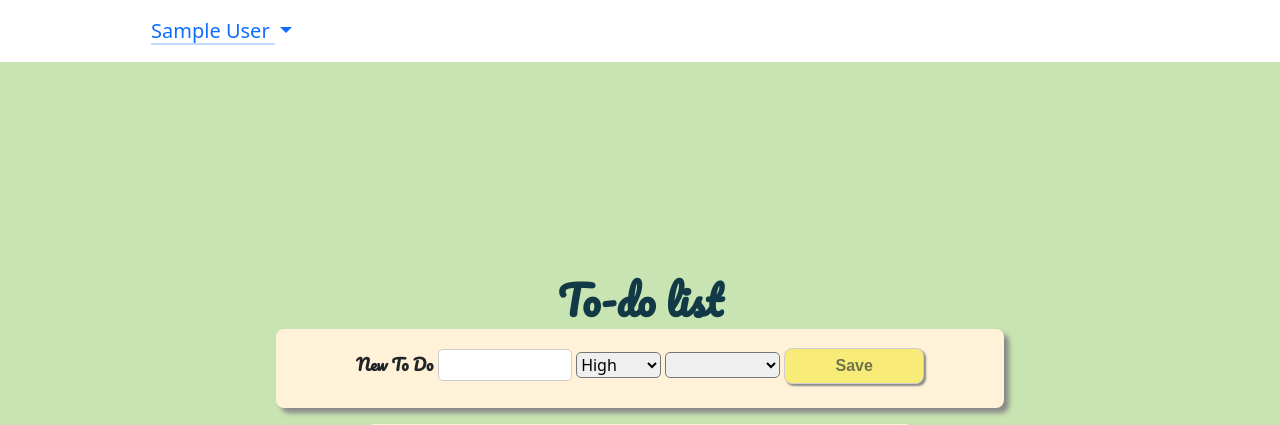
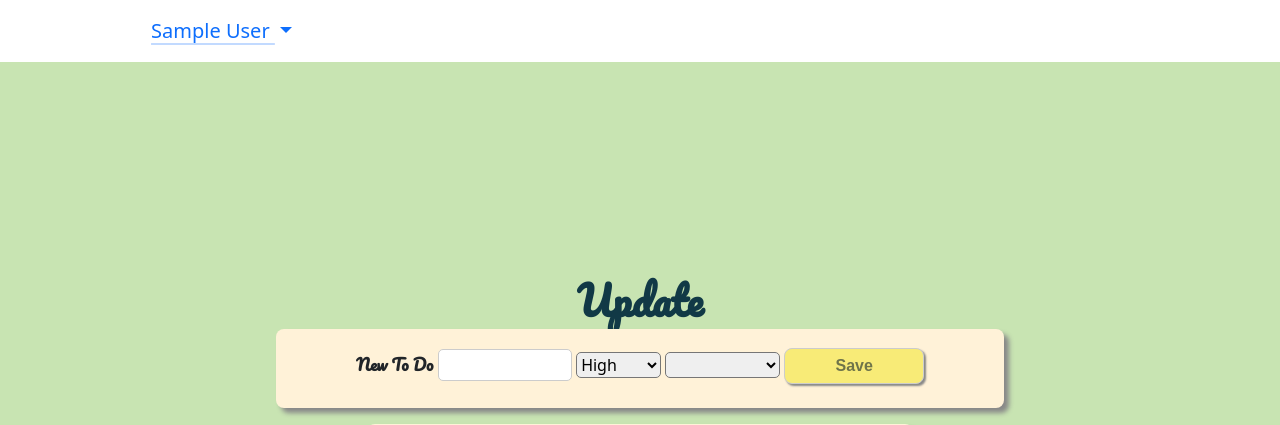
Before and after one commit to hosea304/UTS-Webprog-Lab, a PHP site: page /update/edit.php in a window 1280 px wide. Shown: the top 425 px of the page. Run offline with PHP 8.4, Linux system fonts and the light colour scheme; the visitor is signed in with stand-in values (Sample User, id 1); data that the repository does not hold is empty.

Commit message:
update jadi update dari to do list

```diff
--- a/update/edit.php
+++ b/update/edit.php
@@ -66,7 +66,7 @@ $hasil = mysqli_query($koneksi, $sql);
   <?php include('../navigation.php') ?>
   <div class="container-fluid">
     <div class='d-flex justify-content-center align-items-center w-100 h-100 flex-column'>
-      <h1 class="mb-3">To-do list</h1>
+      <h1 class="mb-3">Update</h1>
       <form action="edit.php" method='POST' class="mb-3">
         <div class="rounded-3 p-1" style=" box-shadow: 5px 5px 5px #888888; background-color: #FFF2D8">
           <div class="container text-center" style="margin-bottom: 20px">
```
